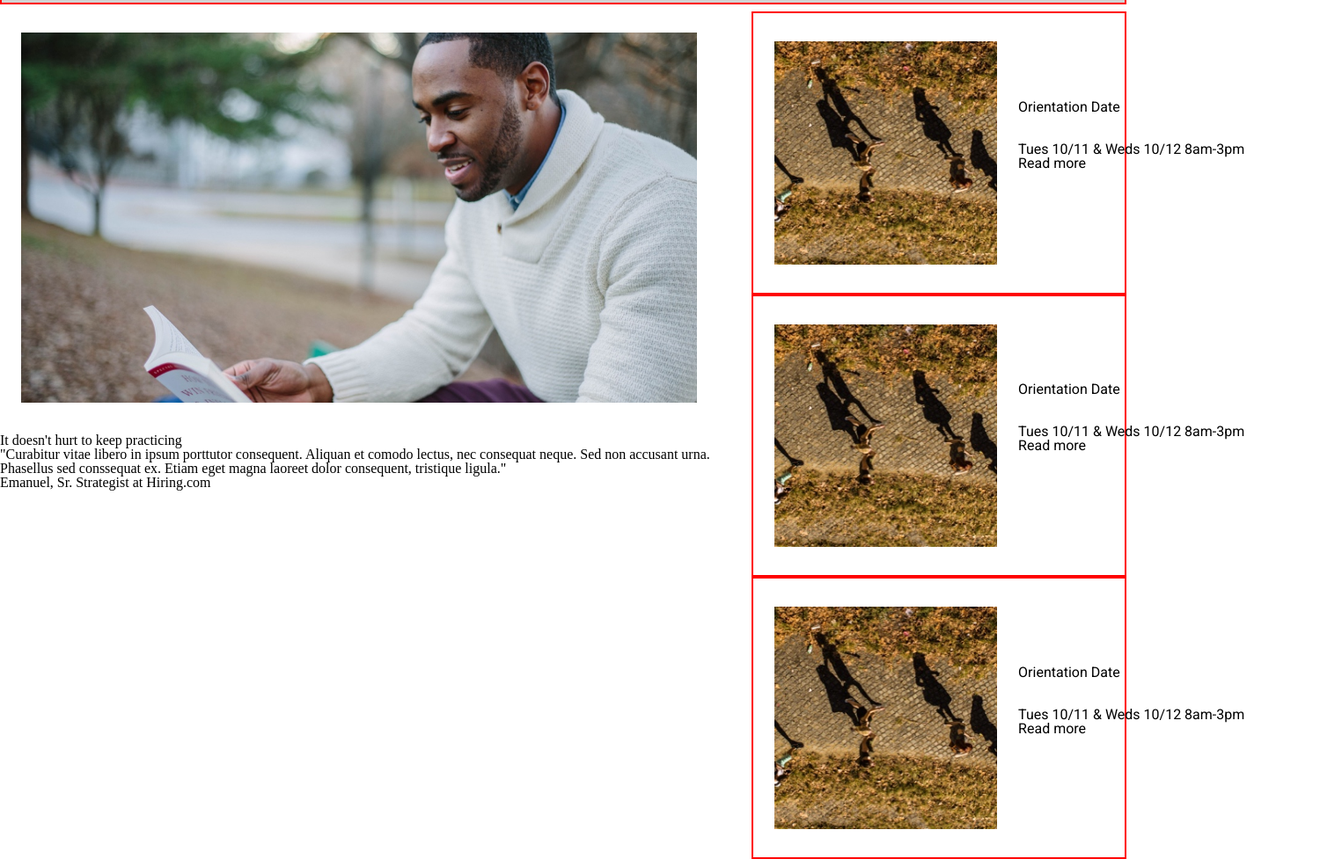
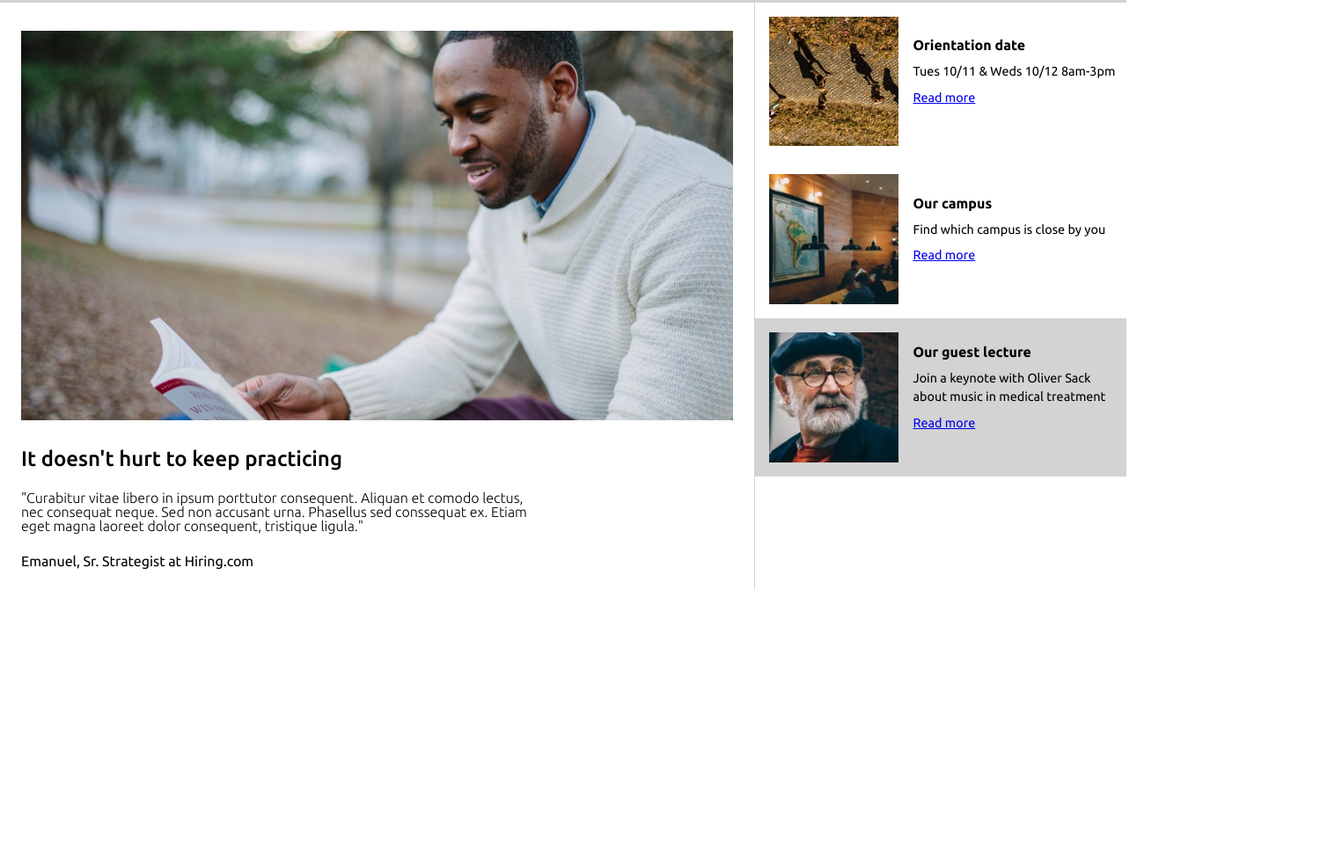
Before and after one commit to John-Cicalese/colmaracademy, a plain HTML site: page index.html in a window 1280 px wide. Shown: the part 693-1670 px from the top of the page at 88% size, 1525 px wide, since content can reach past the window. After the commit the page ends 1363 px from the top, so only its background shows below. Drawn offline with nearby package versions, Linux system fonts and the light colour scheme; files that its build step writes are made by us from their sources; files whose address does not match are found by name.

Commit message:
2nd banner complete

```diff
--- a/Resources/css/index.css
+++ b/Resources/css/index.css
@@ -1,12 +1,5 @@
 html {
     font-size: 16px;
-}
-
-.container {
-    margin: 0 auto;
-    max-width: 1300px;
-    /*overflow-x: hidden;*/
-    border: 2px solid purple;
 }
 
 
@@ -63,7 +56,6 @@ nav span {
     display: flex;
     justify-content: flex-start;
     align-items: center;
-    border: 2px solid red;
 }
 
 .banner img {
@@ -81,7 +73,7 @@ nav span {
 }
 
 .signup-content {
-    font-family: Roboto;
+    font-family: Ubuntu;
     width: 18rem;
     line-height: 1;
 }
@@ -94,7 +86,7 @@ nav span {
 }
 
 .signup-content h4 {
-    font-weight: 400;
+    font-weight: 500;
     font-size: 1rem;
     margin-bottom: 2rem;
 }
@@ -115,11 +107,73 @@ nav span {
     display: flex;
 }
 
-.banner2 img {
-    width: 60%;
+.practice {
+    display: flex;
+    flex-direction: column;
+}
+
+.practice img {
+    max-width: 100%;
+    height: auto;
+    display: block;
     margin: 2rem 1.5rem;
 }
 
+.practice-content {
+    margin-left: 1.5rem;
+    padding-right: 15rem;
+    font-family: Ubuntu;
+}
+
+.practice-content h2 {
+    font-weight: 500;
+    margin-bottom: 24px;
+    font-size: 1.5rem;
+}
+
+.practice-content p {
+    margin-bottom: 1.5rem;
+}
+
+#quote {
+    font-weight: 300;
+}
+
+.mini {
+    width: 26.4rem;
+}
+
 .campus {
-    margin-top: -30rem;
+    border-left: .5px solid lightgrey;
 }
+
+.campusinfo {
+    padding-top: 0;
+    padding-bottom: 1rem;
+}
+
+.campusinfo-content {
+    font-family: Ubuntu;
+    line-height: 1.5;
+}
+
+#bantwoimg {
+    max-width: 35%;
+    height: auto;
+    display: block;
+    margin: 1rem;
+}
+
+.campusinfo-content h4 {
+    font-weight: 700;
+    margin-bottom: 8px;
+}
+
+.campusinfo-content p {
+    margin-bottom: 8px;
+    font-size: .9rem
+}
+
+#guest {
+    background-color: lightgrey;
+}
--- a/index.html
+++ b/index.html
@@ -6,8 +6,9 @@
     <title>ColmarAcademy</title>
     <meta name="description" content="DESCRIPTION">
     <link rel="stylesheet" type="text/css" href="/Users/John/Documents/colmaracademy/Resources/css/reset.css">
-    <link rel="stylesheet" href="/Users/John/Documents/colmaracademy/Resources/css/index.css">
+    <link rel="stylesheet" type="text/css" href="/Users/John/Documents/colmaracademy/Resources/css/index.css">
     <link href="https://fonts.googleapis.com/css?family=Open+Sans:300,400,600,700|Roboto:300,400,700" rel="stylesheet">
+    <link href="https://fonts.googleapis.com/css?family=Ubuntu:300,400,500,700" rel="stylesheet">
     <!--[if lt IE 9]>
        <script src = "http://html5shiv.googlecode.com/svn/trunk/html5.js"></script>
      <![endif]-->
@@ -39,42 +40,44 @@
         </div>
     </div>
     <!--Banner 2-->
-    <section class="banner2">
-        <img src="/Users/John/Documents/colmaracademy/Resources/capstone_colmar_assets/images/information-main.jpg" alt="reading">
+    <section class="bannertwo">
         <div class="flex">
-            <div class="pratice">
-                <h2>It doesn't hurt to keep practicing</h2>
-                <p>"Curabitur vitae libero in ipsum porttutor consequent. Aliquan et comodo lectus, nec consequat neque. Sed non accusant urna. Phasellus sed conssequat ex. Etiam eget magna laoreet dolor consequent, tristique ligula."</p>
-                <p>Emanuel, Sr. Strategist at Hiring.com</p>
+            <div class="practice">
+                <img src="/Users/John/Documents/colmaracademy/Resources/capstone_colmar_assets/images/information-main.jpg" alt="reading">
+                <div class="practice-content">
+                    <h2>It doesn't hurt to keep practicing</h2>
+                    <p id="quote">"Curabitur vitae libero in ipsum porttutor consequent. Aliquan et comodo lectus, nec consequat neque. Sed non accusant urna. Phasellus sed conssequat ex. Etiam eget magna laoreet dolor consequent, tristique ligula."</p>
+                    <p>Emanuel, Sr. Strategist at Hiring.com</p>
+                </div>
             </div>
             <div class="campus">
-                <div class="banner">
-                    <img src="/Users/John/Documents/colmaracademy/Resources/capstone_colmar_assets/images/information-orientation.jpg" alt="book reading" id="banner2img">
-                    <div class="signup">
-                        <div class="signup-content">
-                            <h4>Orientation Date</h4>
-                            <span>Tues 10/11 &amp; Weds 10/12 8am-3pm</span>
-                            <span>Read more</span>
+                <div class="banner mini">
+                    <img src="/Users/John/Documents/colmaracademy/Resources/capstone_colmar_assets/images/information-orientation.jpg" alt="orientation" id="bantwoimg">
+                    <div class="campusinfo">
+                        <div class="campusinfo-content">
+                            <h4>Orientation date</h4>
+                            <p>Tues 10/11 &amp; Weds 10/12 8am-3pm</p>
+                            <p><a href="#">Read more</a></p>
                         </div>
                     </div>
                 </div>
-                <div class="banner">
-                    <img src="/Users/John/Documents/colmaracademy/Resources/capstone_colmar_assets/images/information-orientation.jpg" alt="book reading" id="banner2img">
-                    <div class="signup">
-                        <div class="signup-content">
-                            <h4>Orientation Date</h4>
-                            <span>Tues 10/11 &amp; Weds 10/12 8am-3pm</span>
-                            <span>Read more</span>
+                <div class="banner mini">
+                    <img src="/Users/John/Documents/colmaracademy/Resources/capstone_colmar_assets/images/information-campus.jpg" alt="campus" id="bantwoimg">
+                    <div class="campusinfo">
+                        <div class="campusinfo-content">
+                            <h4>Our campus</h4>
+                            <p>Find which campus is close by you</p>
+                            <p><a href="#">Read more</a></p>
                         </div>
                     </div>
                 </div>
-                <div class="banner">
-                    <img src="/Users/John/Documents/colmaracademy/Resources/capstone_colmar_assets/images/information-orientation.jpg" alt="book reading" id="banner2img">
-                    <div class="signup">
-                        <div class="signup-content">
-                            <h4>Orientation Date</h4>
-                            <span>Tues 10/11 &amp; Weds 10/12 8am-3pm</span>
-                            <span>Read more</span>
+                <div class="banner mini" id="guest">
+                    <img src="/Users/John/Documents/colmaracademy/Resources/capstone_colmar_assets/images/information-guest-lecture.jpg" alt="guest speaker" id="bantwoimg">
+                    <div class="campusinfo">
+                        <div class="campusinfo-content">
+                            <h4>Our guest lecture</h4>
+                            <p>Join a keynote with Oliver Sack about music in medical treatment</span>
+                                <p><a href="#">Read more</a></p>
                         </div>
                     </div>
                 </div>
```
